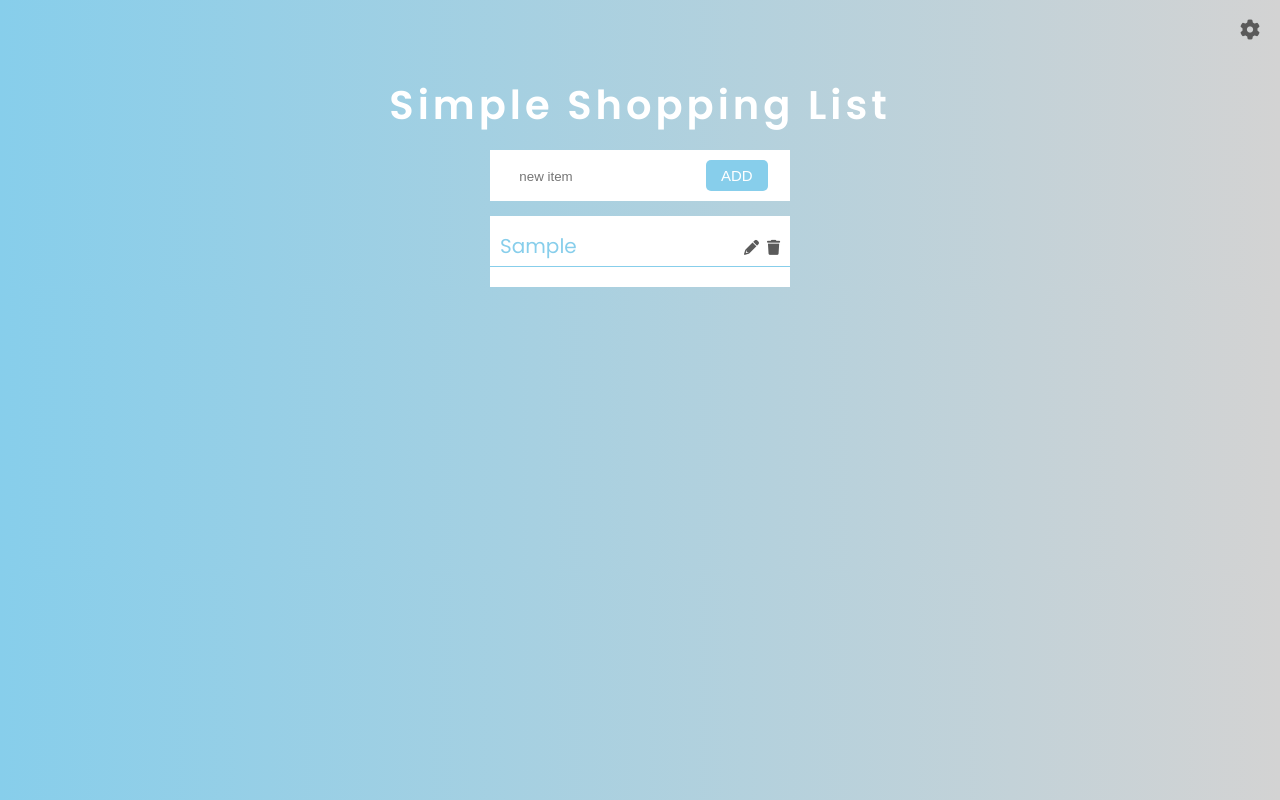
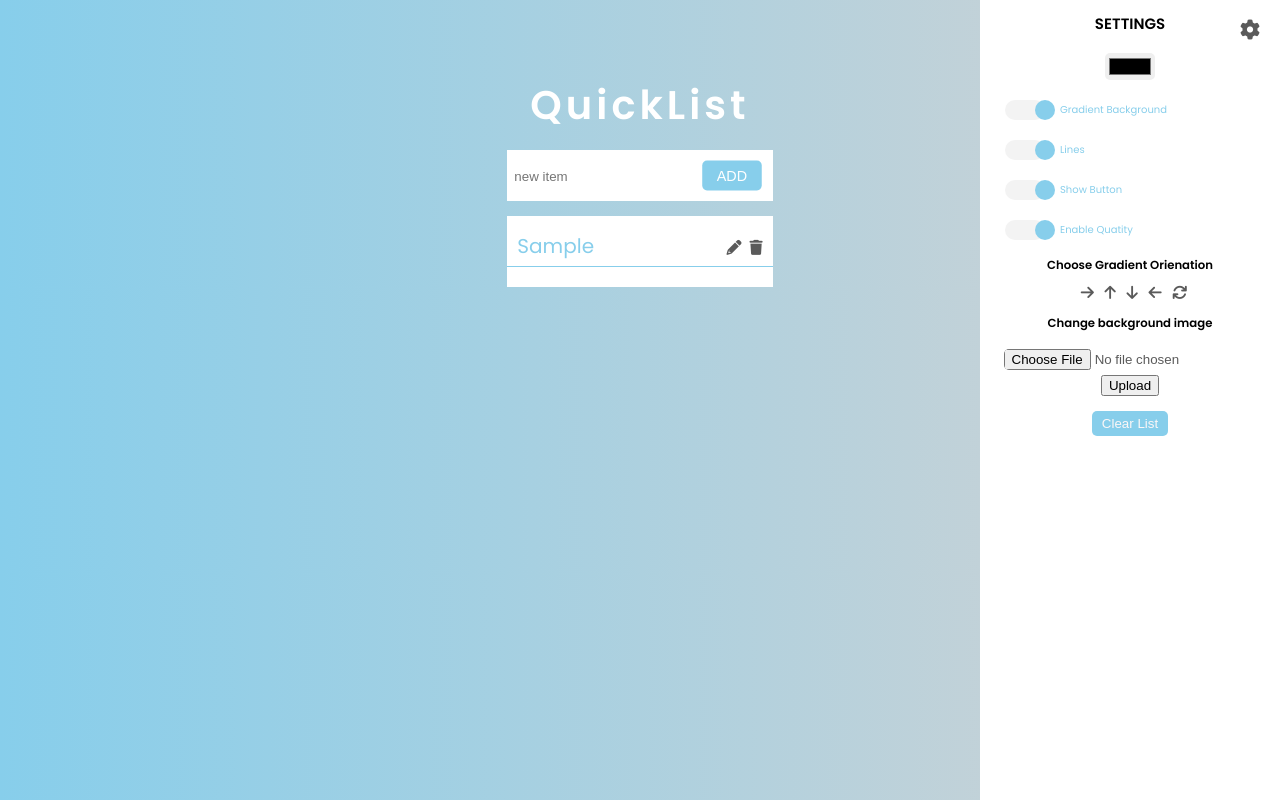
Before and after one commit to mariamills/Simple-Shopping-List, a plain HTML site: page index.html in a window 1280 px wide. Both pictures are taken after typing "Sample" into the empty fields and a click on the button "ADD". Drawn offline with Linux system fonts and the light colour scheme.

Commit message:
Changed project name to QuickList, added settings sidebar and capabilities
Changed the project name from Simple Shopping List to QuickList to better reflect the purpose and functionality of the application.
Added a settings sidebar to allow users to customize their experience.
Implemented the following settings capabilities:

-toggle gradient background
-toggle lines between every item added to the list
-toggle showing the add button
-changing the color scheme
-clearing the list
Other settings on the settings sidebar are currently placeholders for future implementations.

Also cleaned up code and added some local storage functionality to improve performance and user experience.
These changes are all preparations for v2.1.0.

```diff
--- a/index.html
+++ b/index.html
@@ -4,7 +4,7 @@
     <meta charset="UTF-8" />
     <meta http-equiv="X-UA-Compatible" content="IE=edge" />
     <meta name="viewport" content="width=device-width, initial-scale=1.0" />
-    <title>Simple Shopping List - SSL</title>
+    <title>QuickList - For all your quick list needs!</title>
     <link rel="stylesheet" href="style.css" />
     <link
       rel="stylesheet"
@@ -13,10 +13,45 @@
   </head>
   <body>
     <nav>
-      <i class="fa-solid fa-gear settings"></i>
+      <i class="fa-solid fa-gear settings" id="settings"></i>
+      <div class="sidebar">
+        <h2>SETTINGS</h2>
+
+        <div>
+          <input type="color" name="" id="" />
+          <input type="checkbox" id="toggleGradient" class="toggle" checked />
+          <label for="toggleGradient">Gradient Background</label>
+
+          <input type="checkbox" id="toggleLines" class="toggle" checked />
+          <label for="toggleLines">Lines</label>
+
+          <input type="checkbox" id="toggleBtn" class="toggle" checked />
+          <label for="toggleBtn">Show Button</label>
+
+          <input type="checkbox" id="toggle" class="toggle" checked />
+          <label for="toggle">Enable Quatity</label>
+        </div>
+
+        <div>
+          <h3>Choose Gradient Orienation</h3>
+          <i class="fa-solid fa-arrow-right"></i>
+          <i class="fa-solid fa-arrow-up"></i>
+          <i class="fa-solid fa-arrow-down"></i>
+          <i class="fa-solid fa-arrow-left"></i>
+          <i class="fa-solid fa-arrows-rotate"></i>
+        </div>
+
+        <div>
+          <h3>Change background image</h3>
+          <input type="file" />
+          <button>Upload</button>
+        </div>
+
+        <button class="clear" id="clear">Clear List</button>
+      </div>
     </nav>
     <div class="list-container">
-      <h1 class="title">Simple Shopping List</h1>
+      <h1 class="title" id="title">QuickList</h1>
       <div class="input-container">
         <input type="text" placeholder="new item" />
         <button class="addBtn">ADD</button>
--- a/script.js
+++ b/script.js
@@ -1,36 +1,42 @@
 const body = document.querySelector("body");
 const addBtn = document.querySelector(".addBtn");
-const input = document.querySelector("input");
+const input = document.querySelector("input[type='text']");
 const ul = document.querySelector("ul");
+const settings = document.getElementById("settings");
+const sidebar = document.querySelector(".sidebar");
+const colorInput = document.querySelector("input[type='color']");
+const toggleGradient = document.getElementById("toggleGradient");
+const toggleLines = document.getElementById("toggleLines");
+const toggleBtn = document.getElementById("toggleBtn");
+const clear = document.getElementById("clear");
 
+const title = document.getElementById("title");
+
+let items = [];
+let gradientMode = true;
+
+//Item limit due to using LocalStorage since LocalStorage has a storage limit of about 5 to 10 megabytes depending on the browser and device
+const itemLimit = 50;
 //Max length that the user's input can be
-let maxLength = 25;
+const maxLength = 25;
 
-//Event listener for add button
-addBtn.addEventListener("click", function () {
-  if (isValidLength(input.value)) {
-    addToList();
-  } else {
+// Function for handling when the 'ADD' button / Enter key is pressed to reduce code duplication
+function handleAddBtnClick() {
+  if (!isValidLength(input.value)) {
     input.classList.add("error");
     alert(
       "Please make sure your item is greater than 0 characters & less than 25 characters."
     );
+  } else if (items.length < maxLength) {
+    items.push(input.value);
+    localStorage.setItem("items", JSON.stringify(items));
+    addToList(input.value);
+    input.value = "";
+  } else {
+    input.classList.add("error");
+    alert("You've reached the item limit.");
   }
-});
-
-//Event listener for Enter key pressed
-input.addEventListener("keyup", function (e) {
-  if (e.code === "Enter") {
-    if (isValidLength(input.value)) {
-      addToList();
-    } else {
-      input.classList.add("error");
-      alert(
-        "Please make sure your item is greater than 0 characters & less than 25 characters."
-      );
-    }
-  }
-});
+}
 
 //Function declaration for checking input value length
 function isValidLength(input) {
@@ -38,6 +44,16 @@ function isValidLength(input) {
   const isLessThanMax = input.length < maxLength;
   return isGreaterThanZero && isLessThanMax;
 }
+
+//Event listener for add button
+addBtn.addEventListener("click", handleAddBtnClick);
+
+//Event listener for Enter key pressed
+input.addEventListener("keyup", function (e) {
+  if (e.keyCode === 13) {
+    handleAddBtnClick();
+  }
+});
 
 //Function declaration for adding an item to the list
 function addToList() {
@@ -49,6 +65,10 @@ function addToList() {
   i1.classList.add("fa-solid", "fa-pencil");
   i2.classList.add("fa-solid", "fa-trash");
   li.innerText = input.value;
+
+  if (!toggleLines.checked) {
+    li.style.borderBottom = "none";
+  }
 
   ul.appendChild(li);
   div.appendChild(i1);
@@ -70,6 +90,10 @@ ul.addEventListener("click", function (e) {
 //Delete functionality
 ul.addEventListener("click", function (e) {
   if (e.target.classList.contains("fa-trash")) {
+    let deletedValue = e.target.parentElement.parentElement.textContent;
+    let deletedIndex = items.indexOf(deletedValue);
+    items.splice(deletedIndex, 1);
+    localStorage.setItem("items", JSON.stringify(items));
     e.target.parentElement.parentElement.remove();
   }
 });
@@ -100,3 +124,69 @@ ul.addEventListener("click", function (e) {
     newInput.focus();
   }
 });
+
+//Settings
+settings.addEventListener("click", () => sidebar.classList.toggle("toggle"));
+
+//Color changer
+colorInput.addEventListener("input", function () {
+  // Store the color in local storage
+  localStorage.setItem("color", colorInput.value);
+
+  // Get the color from local storage
+  let color = localStorage.getItem("color");
+
+  // Set the --primary-color variable on the :root element
+  document.querySelector(":root").style.setProperty("--primary-color", color);
+
+  if (gradientMode) {
+    body.style.backgroundImage = `linear-gradient(to right, ${colorInput.value}, #d3d3d3)`;
+  } else {
+    body.style.background = colorInput.value;
+  }
+});
+
+//Gradient Background Toggle
+toggleGradient.addEventListener("click", function () {
+  gradientMode = !gradientMode;
+});
+
+//Lines Toggle
+toggleLines.addEventListener("click", function () {
+  let lis = document.getElementsByTagName("li");
+  for (let li of lis) {
+    let targetStyle =
+      li.style.borderBottom === "none"
+        ? "solid 1px var(--primary-color)"
+        : "none";
+    li.style.borderBottom = targetStyle;
+  }
+});
+
+//Button enabled/disable toggle
+toggleBtn.addEventListener("click", function () {
+  addBtn.classList.toggle("hidden");
+});
+
+//Clear button
+clear.addEventListener("click", function () {
+  ul.innerHTML = "";
+  localStorage.clear();
+});
+
+// Window load
+window.addEventListener("load", function () {
+  if (typeof Storage !== "undefined") {
+    let storedValue = localStorage.getItem("item");
+    let storedColor = localStorage.getItem("color");
+    if (storedColor) {
+      document
+        .querySelector(":root")
+        .style.setProperty("--primary-color", storedColor);
+      colorInput.value = storedColor;
+    }
+    if (storedValue) {
+      addToList(storedValue);
+    }
+  }
+});
--- a/style.css
+++ b/style.css
@@ -79,11 +79,12 @@ nav {
   color: #fff;
   padding: 0.7rem 1.5rem;
   cursor: pointer;
+  margin-right: 1rem;
 }
 
 .addBtn:hover,
 .addBtn:focus {
-  transform: scale(1);
+  transform: scale(0.96);
 }
 
 .title {
@@ -105,6 +106,12 @@ nav {
   font-size: 2rem;
   color: var(--text);
   cursor: pointer;
+  transition: 0.2s;
+  z-index: 1;
+}
+
+.settings:hover {
+  transform: scale(1.2);
 }
 
 .done {
@@ -113,6 +120,87 @@ nav {
 
 .error {
   border-color: red;
+}
+
+.sidebar {
+  position: fixed;
+  top: 0;
+  /* right: -400px; */
+  right: 0;
+  width: 300px;
+  height: 100%;
+  background-color: var(--white);
+  transition: 0.2s ease-in-out;
+}
+
+.sidebar.toggle {
+  right: 0;
+}
+
+.clear {
+  padding: 0.5rem 1rem;
+  border-radius: 5px;
+  color: #fcf7f7;
+  background-color: var(--primary-color);
+  border: none;
+  margin-top: 1.5rem;
+  cursor: pointer;
+  transition: transform 0.1s linear;
+}
+
+.clear:hover {
+  transform: scale(0.96);
+}
+
+.hidden {
+  visibility: hidden;
+}
+
+input[type="checkbox"].toggle {
+  opacity: 0;
+  position: absolute;
+}
+
+input[type="checkbox"] + label {
+  position: relative;
+  display: flex;
+  align-items: center;
+  cursor: pointer;
+  margin: 1rem;
+}
+
+input[type="checkbox"].toggle:checked + label {
+  color: var(--primary-color);
+}
+
+input[type="checkbox"] + label::before {
+  content: "";
+  width: 4rem;
+  height: 2rem;
+  background-color: #ddd;
+  border-radius: 1rem;
+  margin: 0.5rem 1.5rem;
+}
+
+input[type="checkbox"].toggle:checked + label::before {
+  background-color: #f3f3f3;
+}
+
+input[type="checkbox"] + label::after {
+  position: absolute;
+  content: "";
+  width: 2rem;
+  height: 2rem;
+  background-color: var(--text);
+  border-radius: 1rem;
+  left: 0;
+  transition: 0.2s linear;
+  margin-left: 1rem;
+}
+
+input[type="checkbox"].toggle:checked + label::after {
+  transform: translateX(3.5rem);
+  background-color: var(--primary-color);
 }
 
 @media screen and (min-width: 768px) {
```
